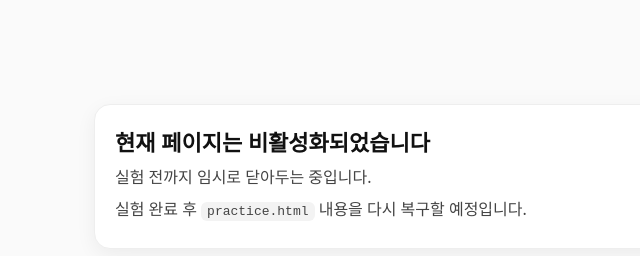
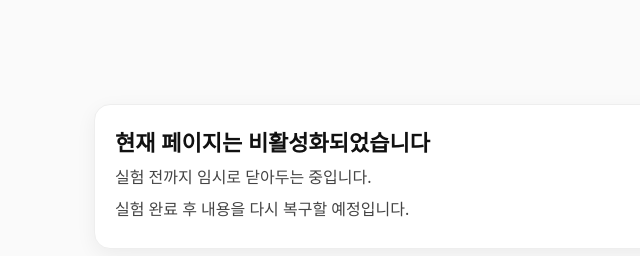
Before and after one commit to ipray4uruby-cloud/intonation-demo, a plain HTML site: page practice.html in a window 1280 px wide. Shown: the whole page, without its empty margins (205-845 px from the left). Drawn offline with Linux system fonts and the light colour scheme.

Commit message:
Remove code reference from practice.html

```diff
--- a/practice.html
+++ b/practice.html
@@ -18,7 +18,7 @@
   <div class="card">
     <h1>현재 페이지는 비활성화되었습니다</h1>
     <p>실험 전까지 임시로 닫아두는 중입니다.</p>
-    <p>실험 완료 후 <code>practice.html</code> 내용을 다시 복구할 예정입니다.</p>
+    <p>실험 완료 후 내용을 다시 복구할 예정입니다.</p>
   </div>
 </body>
 </html>
```
